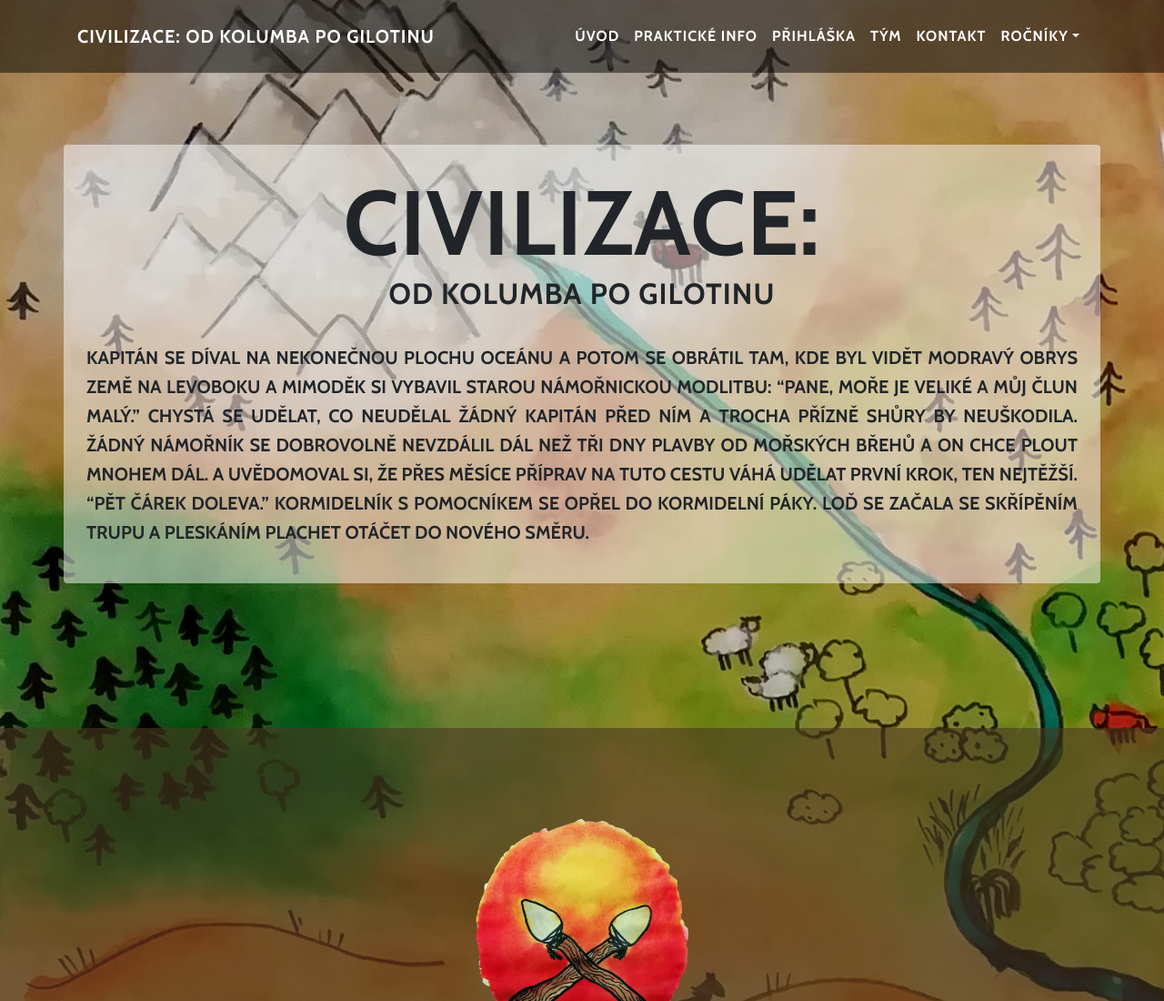
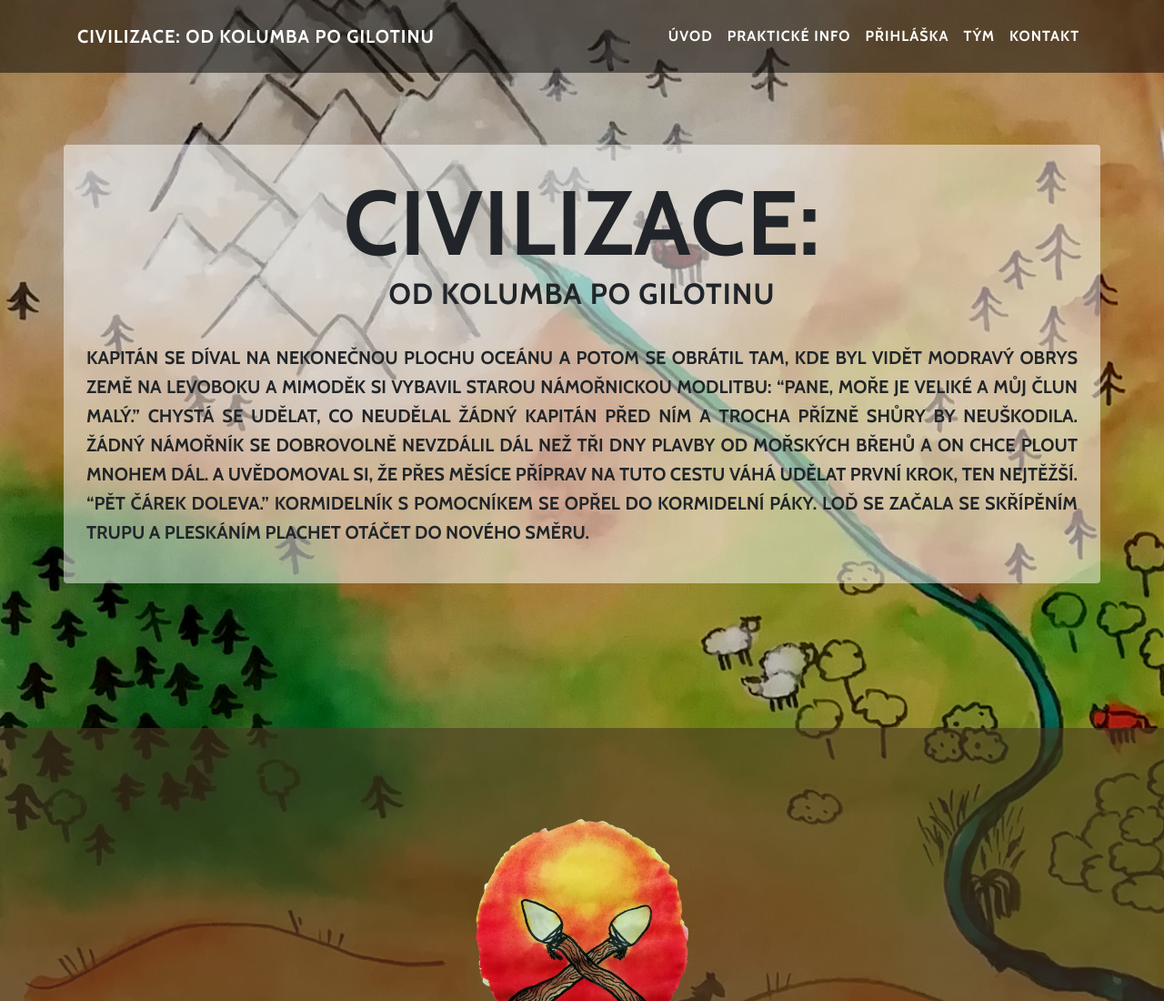
Before and after one commit to InstruktoriBrno/pratelstvi-web, a website: page index.html in a window 1280 px wide. Shown: the top 1100 px of the page at 91% size. Drawn offline with nearby package versions, Linux system fonts and the light colour scheme; files that its build step writes are made by us from their sources.

Commit message:
Npm audit fix

```diff
--- a/index.html
+++ b/index.html
@@ -49,10 +49,6 @@
                     </li>
                     <li class="nav-item">
                         <a class="nav-link js-scroll-trigger" href="#contact">Kontakt</a>
-                    </li>
-                    <li class="nav-item dropdown">
-                        <a class="nav-link dropdown-toggle" data-toggle="dropdown" href="#">Ročníky</a>
-                        <div id="years" class="dropdown-menu"></div>
                     </li>
                 </ul>
             </div>
--- a/package.json
+++ b/package.json
@@ -28,13 +28,13 @@
   "dependencies": {
     "bootstrap": "4.3.1",
     "font-awesome": "4.7.0",
-    "jquery": "3.4.0",
+    "jquery": "^3.6.0",
     "jquery-parallax.js": "^1.5.0",
     "jquery.easing": "^1.4.1",
     "popper.js": "^1.16.1"
   },
   "devDependencies": {
-    "browser-sync": "2.26.7",
+    "browser-sync": "^2.26.14",
     "del": "5.1.0",
     "gulp": "4.0.2",
     "gulp-autoprefixer": "7.0.0",
```
Also changed, not shown: 1 other file.
